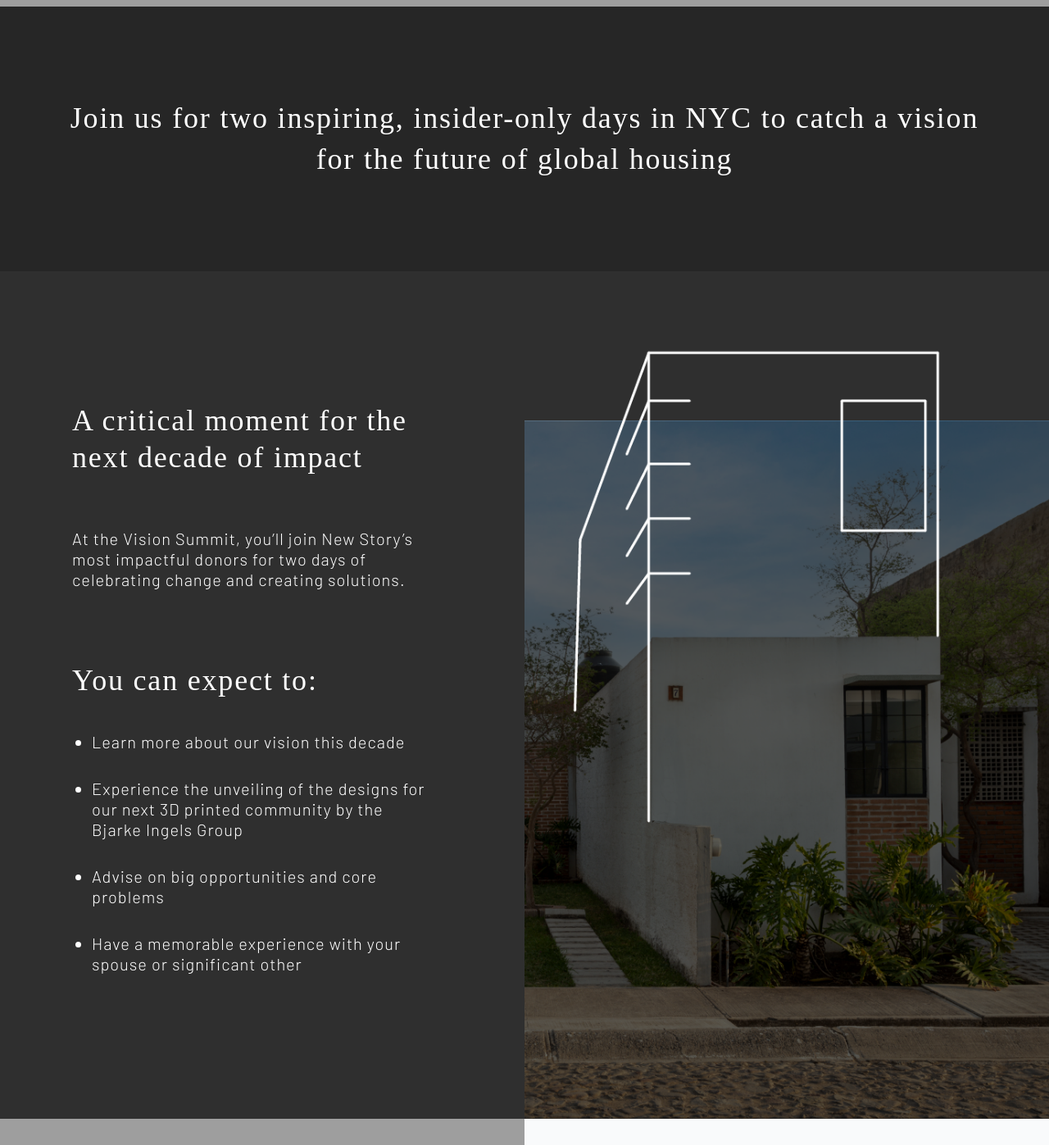
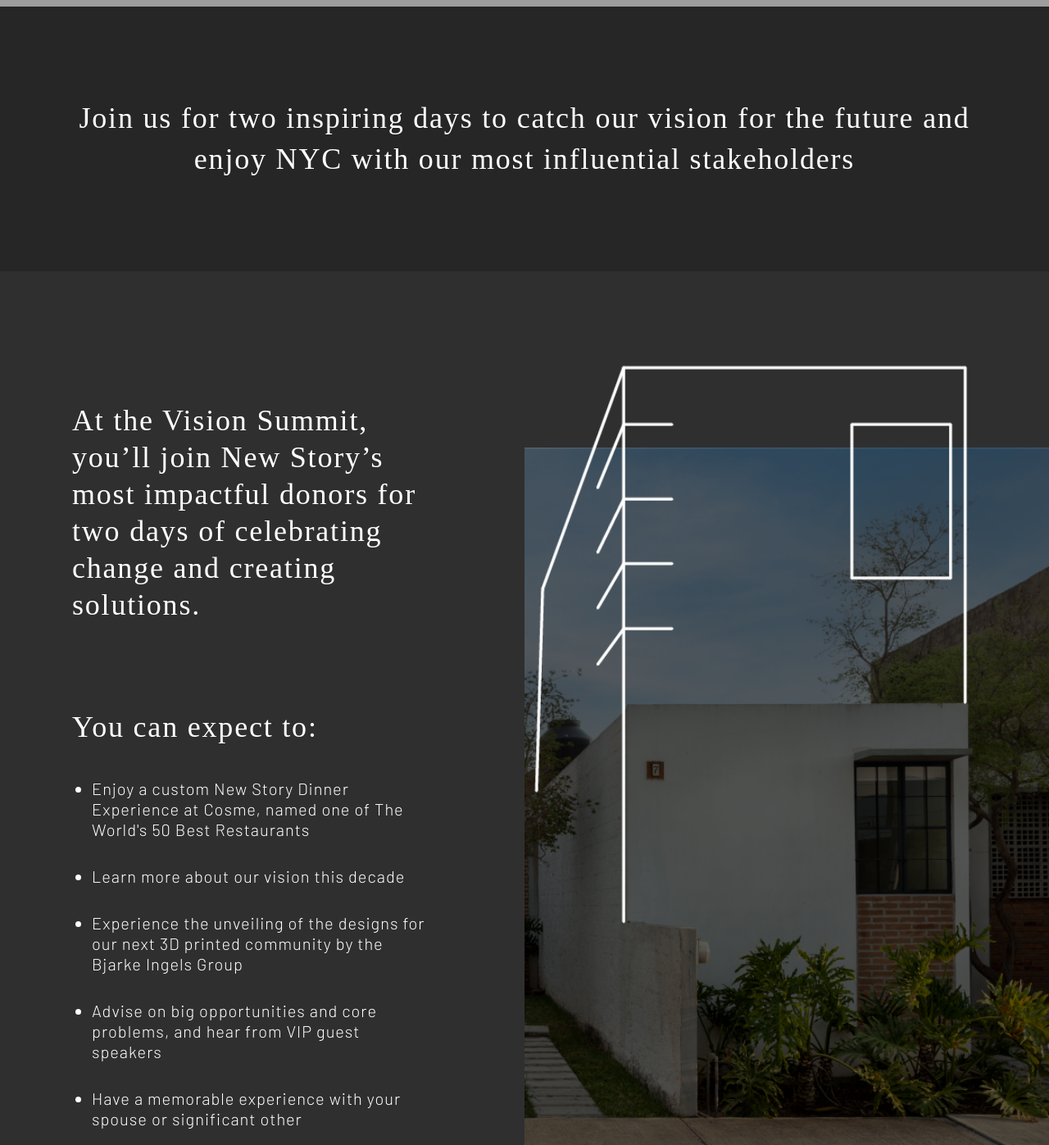
Before and after one commit to newstorycharity/donor-exp-tool, a website: page public/events/vision-summit-color.html in a window 1280 px wide. Shown: the part 880-2277 px from the top of the page at 82% size. Drawn offline with Linux system fonts and the light colour scheme; grey boxes are pictures that could not be loaded; a web font is replaced by a local one.

Commit message:
modified vision-summit-color.html (final update)

```diff
--- a/public/events/vision-summit-color.html
+++ b/public/events/vision-summit-color.html
@@ -51,20 +51,20 @@
 </div>
 <!-- mission statement section -->
 <div class="grid grid-cols-none justify-items-center bg-vsdark py-28 sm:px-6 lg:px-10">
-  <h2 class="font-mackinack max-w-7xl text-3xl leading-tight text-center tracking-wider font-medium text-white md:text-4xl md:leading-snug px-10">Join us for two inspiring, insider-only days in NYC to catch a vision for the future of global housing</h2>
+  <h2 class="font-mackinack max-w-7xl text-3xl leading-tight text-center tracking-wider font-medium text-white md:text-4xl md:leading-snug px-10">Join us for two inspiring days to catch our vision for the future and enjoy NYC with our most influential stakeholders</h2>
 </div>
 <!-- event information section -->
 <div class="flex grid grid-cols-1 xl:grid-cols-2 justify-items-center bg-dark mx-auto">
   <div class="grid grid-cols-none content-center md:block max-w-sm md:max-w-lg px-6 py-10 md:py-10 md:my-20">
-    <h2 class="font-mackinack text-3xl md:text-4xl text-left tracking-wider font-medium text-white md:leading-tight py-10">A critical moment for the next decade of impact</h2>
+    <h2 class="font-mackinack text-3xl md:text-4xl text-left tracking-wider font-medium text-white md:leading-tight pt-10 pb-4">At the Vision Summit, you’ll join New Story’s most impactful donors for two days of celebrating change and creating solutions.</h2>
     <div class="grid grid-cols-none justify-items-start md:max-w-lg sm:px-auto sm:py-auto py-2 md:py-6 pb-4">
-      <p class="pb-6 text-md md:text-xl text-left tracking-wider font-light text-white md:leading-tight">At the Vision Summit, you’ll join New Story’s most impactful donors for two days of celebrating change and creating solutions.</p>
     </div>
     <h2 class="font-mackinack text-3xl md:text-4xl text-left tracking-wider font-medium text-white md:leading-tight pt-10">You can expect to:</h2>
     <ul class="list-disc list-outside grid grid-cols-none justify-items-start md:max-w-lg px-6 sm:px-auto sm:py-auto py-6 md:pb-10 pb-4">
+      <li class="text-md md:text-xl text-left tracking-wider font-light text-white md:leading-tight py-4">Enjoy a custom New Story Dinner Experience at Cosme, named one of The World's 50 Best Restaurants</li>
       <li class="text-md md:text-xl text-left tracking-wider font-light text-white md:leading-tight py-4">Learn more about our vision this decade</li>
       <li class="text-md md:text-xl text-left tracking-wider font-light text-white md:leading-tight py-4">Experience the unveiling of the designs for our next 3D printed community by the Bjarke Ingels Group</li>
-      <li class="text-md md:text-xl text-left tracking-wider font-light text-white md:leading-tight py-4">Advise on big opportunities and core problems</li>
+      <li class="text-md md:text-xl text-left tracking-wider font-light text-white md:leading-tight py-4">Advise on big opportunities and core problems, and hear from VIP guest speakers</li>
       <li class="text-md md:text-xl text-left tracking-wider font-light text-white md:leading-tight py-4">Have a memorable experience with your spouse or significant other</li>
     </ul>
   </div>
@@ -82,7 +82,7 @@
     <p class="text-md md:text-xl text-left tracking-wider font-normal text-vsdark md:leading-tight pb-8">We are honored to host you and can't wait to share some unforgettable experiences together. This itinerary is still under construction. We will send more details soon.</p>
     <ul class="grid grid-cols-none justify-items-start list-disc list-outside md:max-w-md px-6 sm:px-auto sm:py-auto py-2 md:py-2">
       <h2 class="font-mackinack text-2xl md:text-2xl text-left tracking-widest font-semibold text-vsdark md:leading-snug pb-4">Wednesday, Nov. 2</h2>
-      <li class="text-md md:text-xl text-left tracking-wider font-normal text-vsdark md:leading-snug py-2">12:00 PM   |   Opening session</li>
+      <li class="text-md md:text-xl text-left tracking-wider font-normal text-vsdark md:leading-snug py-2">12:00 PM   |   Opening session with special guest</li>
       <li class="text-md md:text-xl text-left tracking-wider font-normal text-vsdark md:leading-snug py-2">01:30 PM   |   Working session 1</li>
       <li class="text-md md:text-xl text-left tracking-wider font-normal text-vsdark md:leading-snug py-2">02:30 PM   |   Working session 2</li>
       <li class="text-md md:text-xl text-left tracking-wider font-normal text-vsdark md:leading-snug py-2">03:30 PM   |   Working session 3</li>
@@ -92,7 +92,10 @@
     </ul>
     <ul class="grid grid-cols-none justify-items-start md:justify-items-start content-center list-disc list-outside md:max-w-md px-6 sm:px-auto sm:py-auto py-6 md:py-10">
       <h3 class="font-mackinack text-2xl md:text-2xl text-left tracking-widest font-semibold text-vsdark md:leading-snug pb-4">Thursday, Nov. 3</h3>
-      <li class="text-md md:text-xl text-left tracking-wider font-normal text-vsdark md:leading-snug py-2">10:00 AM   |   Breakfast & closing session</li>
+      <li class="text-md md:text-xl text-left tracking-wider font-normal text-vsdark md:leading-snug py-2">10:00 AM - 12:00 PM | Closing Session with special guest speakers to be announced soon
+
+
+      </li>
       <li class="text-md md:text-xl text-left tracking-wider font-normal text-vsdark md:leading-snug py-2">Optional experiences through 11:00 PM</li>
     </ul>
     <button type="button" class="transition delay-300 hover:delay-300 my-5 px-20 py-6 text-lg tracking-wider font-medium rounded-sm text-black bg-none border-2 border-black hover:text-white hover:bg-black hover:border-black focus:outline-none focus:ring-none focus:ring-none focus:ring-none">
```
